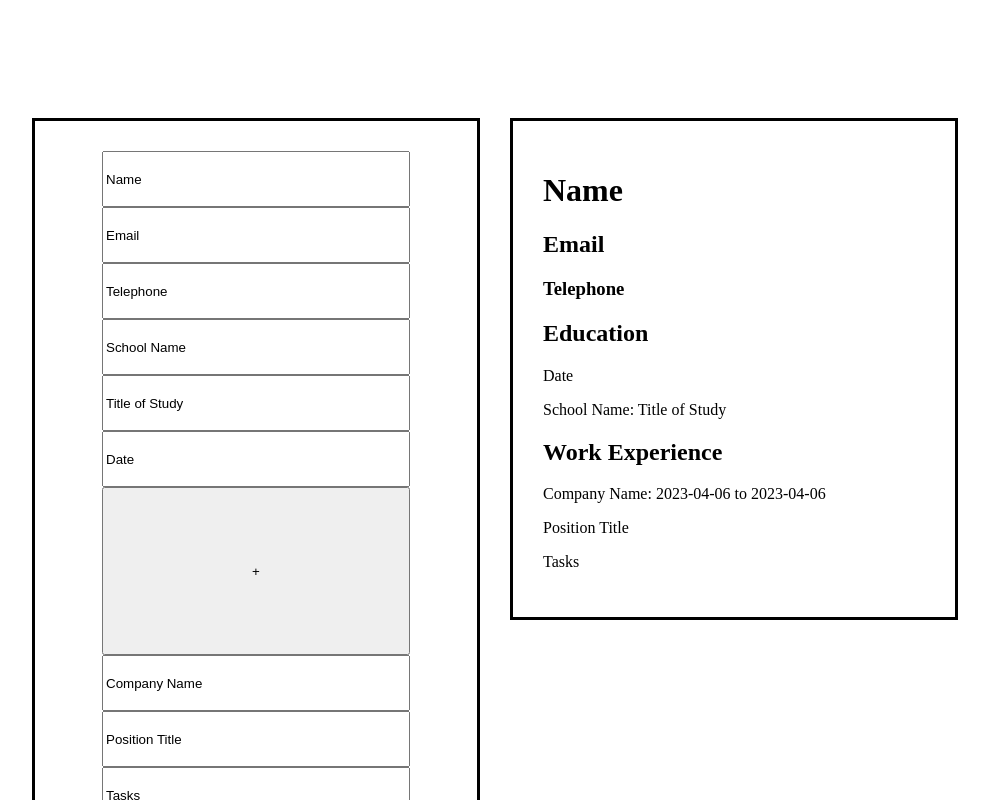
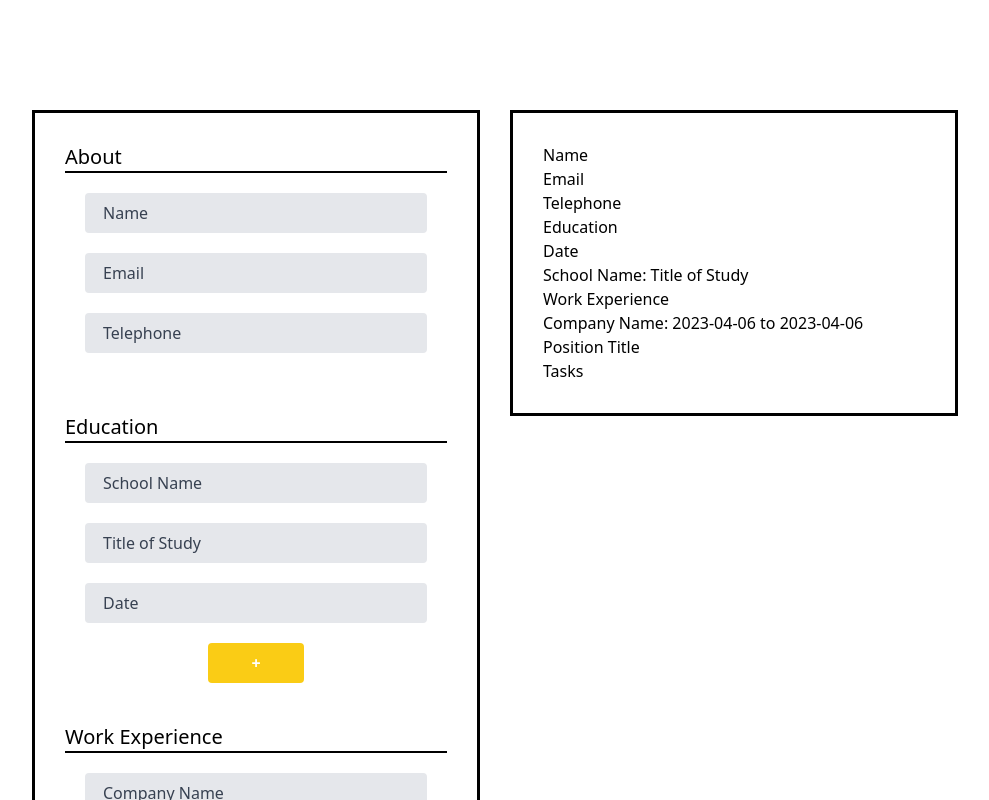
Before and after one commit to Sam-L-White/cv-project, a React (Create React App) app: page / in a window 1280 px wide. Shown: the top 800 px of the page, without its empty margins (145-1134 px from the left). Built offline with nearby package versions, Linux system fonts and the light colour scheme.

Commit message:
Add tailwind and style input half of page

```diff
--- a/package.json
+++ b/package.json
@@ -35,5 +35,8 @@
       "last 1 firefox version",
       "last 1 safari version"
     ]
+  },
+  "devDependencies": {
+    "tailwindcss": "^3.3.1"
   }
 }
--- a/src/App.js
+++ b/src/App.js
@@ -3,8 +3,8 @@ import { About } from "./components/About";
 import { Education } from "./components/Education";
 import { Preview } from "./components/Preview";
 import { Work } from "./components/Work"
-import "./styles/App.css"
 import uniqid from "uniqid";
+import "./index.css"
 
 class App extends Component {
     constructor(){
@@ -103,15 +103,21 @@ class App extends Component {
 
 
     render(){
+        const {inputName, inputEmail, inputTelephone} = this.state.aboutFields
         return(
-            <div className="container">
-                <div className="inputContainer">
+            <div className="grid justify-center h-screen grid-cols-[35vw_35vw] grid-rows-[10%_80%_10%] gap-[30px]">
+                <div className="flex flex-col col-[1_/_2] row-[2_/_3] justify-center p-[30px] border-[3px] border-solid border-[black] gap-10 h-max">
+                    <div className="">
+                        <div className="text-xl">About</div>
                         <About
-                        inputName={this.state.aboutFields.inputName}
-                        inputEmail={this.state.aboutFields.inputEmail}
-                        inputTelephone={this.state.aboutFields.inputTelephone}
+                            inputName={inputName}
+                            inputEmail={inputEmail}
+                            inputTelephone={inputTelephone}
                             handleChange={this.handleAboutChange}
                         />
+                    </div>
+                    <div className="flex flex-col">
+                        <div className="text-xl">Education</div>
                         {this.state.educationForms.map((educationForm, i) => {
                             return  <Education
                             key={educationForm.id}
@@ -122,7 +128,10 @@ class App extends Component {
                             handleChange={this.handleEducationChange}
                         />
                         })}
-                    <button onClick={this.addEducationForm}> + </button>
+                        <button className="bg-yellow-400 hover:bg-yellow-500 text-white font-bold py-2 px-4 rounded self-center w-24" onClick={this.addEducationForm}> + </button>
+                    </div>
+                    <div className="flex flex-col">
+                        <div className="text-xl">Work Experience</div>
                         {this.state.workForms.map((workForm, i) => {
                             return  <Work
                             key={workForm.id}
@@ -135,9 +144,10 @@ class App extends Component {
                             handleChange={this.handleWorkChange}
                         />
                         })}
-                    <button onClick={this.addWorkForm}> + </button>
+                        <button className="bg-yellow-400 hover:bg-yellow-500 text-white font-bold py-2 px-4 rounded self-center w-24" onClick={this.addWorkForm}> + </button>
                     </div>
-                <div className="previewContainer">
+                </div>
+                <div className="flex flex-col col-[2_/_3] row-[2_/_3] h-max p-[30px] border-[3px] border-solid border-[black]">
                     <Preview
                         inputName={this.state.aboutFields.inputName}
                         inputEmail={this.state.aboutFields.inputEmail}
--- a/src/components/About.js
+++ b/src/components/About.js
@@ -7,29 +7,33 @@ class About extends Component{
     }
 
     render(){
+        const {inputName, inputEmail, inputTelephone, handleChange} = this.props
         return(
             <div>
-                <form className="form">
+                <form className="grid gap-5 p-5 border-t-2 border-black">
                     <input
+                        className="bg-gray-200 appearance-none border-2 border-gray-200 rounded w-full py-2 px-4 text-gray-700 leading-tight focus:outline-none focus:bg-white focus:border-yellow-500"
                         type="text"
                         name="inputName"
                         id="inputName"
-                        onChange={this.props.handleChange}
-                        value={this.props.inputName}
+                        onChange={handleChange}
+                        value={inputName}
                     />
                     <input
+                        className="bg-gray-200 appearance-none border-2 border-gray-200 rounded w-full py-2 px-4 text-gray-700 leading-tight focus:outline-none focus:bg-white focus:border-yellow-500"
                         type="text"
                         name="inputEmail"
                         id="inputEmail"
-                        onChange={this.props.handleChange}
-                        value={this.props.inputEmail}
+                        onChange={handleChange}
+                        value={inputEmail}
                     />
                     <input
+                        className="bg-gray-200 appearance-none border-2 border-gray-200 rounded w-full py-2 px-4 text-gray-700 leading-tight focus:outline-none focus:bg-white focus:border-yellow-500"
                         type="text"
                         name="inputTelephone"
                         id="inputTelephone"
-                        onChange={this.props.handleChange}
-                        value={this.props.inputTelephone}
+                        onChange={handleChange}
+                        value={inputTelephone}
                     />
                 </form>
             </div>
--- a/src/components/Education.js
+++ b/src/components/Education.js
@@ -10,8 +10,9 @@ class Education extends Component{
         const {keyProp, handleChange, inputSchoolName, inputTitle, inputDate} = this.props
         return(
             <div>
-                <form>
+                <form className="grid gap-5 p-5 border-t-2 border-black">
                     <input
+                        className="bg-gray-200 appearance-none border-2 border-gray-200 rounded w-full py-2 px-4 text-gray-700 leading-tight focus:outline-none focus:bg-white focus:border-yellow-500"
                         type="text"
                         name="inputSchoolName"
                         id={keyProp}
@@ -19,6 +20,7 @@ class Education extends Component{
                         value={inputSchoolName}
                     />
                     <input
+                        className="bg-gray-200 appearance-none border-2 border-gray-200 rounded w-full py-2 px-4 text-gray-700 leading-tight focus:outline-none focus:bg-white focus:border-yellow-500"
                         type="text"
                         name="inputTitle"
                         id={keyProp}
@@ -26,6 +28,7 @@ class Education extends Component{
                         value={inputTitle}
                     />
                     <input
+                        className="bg-gray-200 appearance-none border-2 border-gray-200 rounded w-full py-2 px-4 text-gray-700 leading-tight focus:outline-none focus:bg-white focus:border-yellow-500"
                         type="text"
                         name="inputDate"
                         id={keyProp}
--- a/src/components/Work.js
+++ b/src/components/Work.js
@@ -10,8 +10,9 @@ class Work extends Component{
         const {keyProp, handleChange, inputCompany, inputPositionTitle, inputTasks, inputDateFrom, inputDateTo} = this.props
         return(
             <div>
-                <form>
+                <form className="grid gap-5 p-5 grid-rows-2 border-t-2 border-black">
                     <input
+                        className="bg-gray-200 appearance-none border-2 border-gray-200 rounded w-full py-2 px-4 text-gray-700 leading-tight focus:outline-none focus:bg-white focus:border-yellow-500"
                         type="text"
                         name="inputCompany"
                         id={keyProp}
@@ -19,6 +20,7 @@ class Work extends Component{
                         value={inputCompany}
                     />
                     <input
+                        className="bg-gray-200 appearance-none border-2 border-gray-200 rounded w-full py-2 px-4 text-gray-700 leading-tight focus:outline-none focus:bg-white focus:border-yellow-500"
                         type="text"
                         name="inputPositionTitle"
                         id={keyProp}
@@ -26,6 +28,7 @@ class Work extends Component{
                         value={inputPositionTitle}
                     />
                     <input
+                        className="bg-gray-200 appearance-none border-2 border-gray-200 rounded w-full py-2 px-4 text-gray-700 leading-tight focus:outline-none focus:bg-white focus:border-yellow-500"
                         type="text"
                         name="inputTasks"
                         id={keyProp}
@@ -33,6 +36,7 @@ class Work extends Component{
                         value={inputTasks}
                     />
                     <input
+                        className="bg-gray-200 appearance-none border-2 border-gray-200 rounded w-full py-2 px-4 text-gray-700 leading-tight focus:outline-none focus:bg-white focus:border-yellow-500"
                         type="date"
                         name="inputDateFrom"
                         id={keyProp}
@@ -40,6 +44,7 @@ class Work extends Component{
                         value={inputDateFrom}
                     />
                     <input
+                        className="bg-gray-200 appearance-none border-2 border-gray-200 rounded w-full py-2 px-4 text-gray-700 leading-tight focus:outline-none focus:bg-white focus:border-yellow-500"
                         type="date"
                         name="inputDateTo"
                         id={keyProp}
--- /dev/null
+++ b/src/index.css
@@ -0,0 +1,3 @@
+@tailwind base;
+@tailwind components;
+@tailwind utilities;
--- a/src/styles/App.css
+++ /dev/null
@@ -1,40 +0,0 @@
-.container{
-    display: grid;
-    justify-content: center;
-    height: 100vh;
-    grid-template-columns: 35vw 35vw;
-    grid-template-rows: 10% 80% 10%;
-    gap: 30px;
-}
-
-.inputContainer{
-    display: grid;
-    grid-column: 1 / 2;
-    grid-row: 2 / 3;
-    grid-template-rows: repeat(3, 1fr);
-    justify-content: center;
-    border: 3px solid black;
-    padding: 30px;
-    height: max-content;
-
-}
-
-.previewContainer{
-    display: flex;
-    flex-direction: column;
-    grid-column: 2 / 3;
-    grid-row: 2 / 3;
-    border: 3px solid black;
-    padding: 30px;
-    height: max-content;
-}
-
-form{
-    display: grid;
-    grid-template-rows: repeat(auto-fit, minmax(50px, 1fr));
-}
-
-form input{
-    height: 50px;
-    width: 300px;
-}
--- /dev/null
+++ b/tailwind.config.js
@@ -0,0 +1,8 @@
+/** @type {import('tailwindcss').Config} */
+module.exports = {
+  content: ["./src/**/*.{js,jsx,ts,tsx}"],
+  theme: {
+    extend: {},
+  },
+  plugins: [],
+}
```
Also changed, not shown: 1 other file (tests, documents, lock files or other folders). Lines whose indentation alone changed are shown as unchanged.
